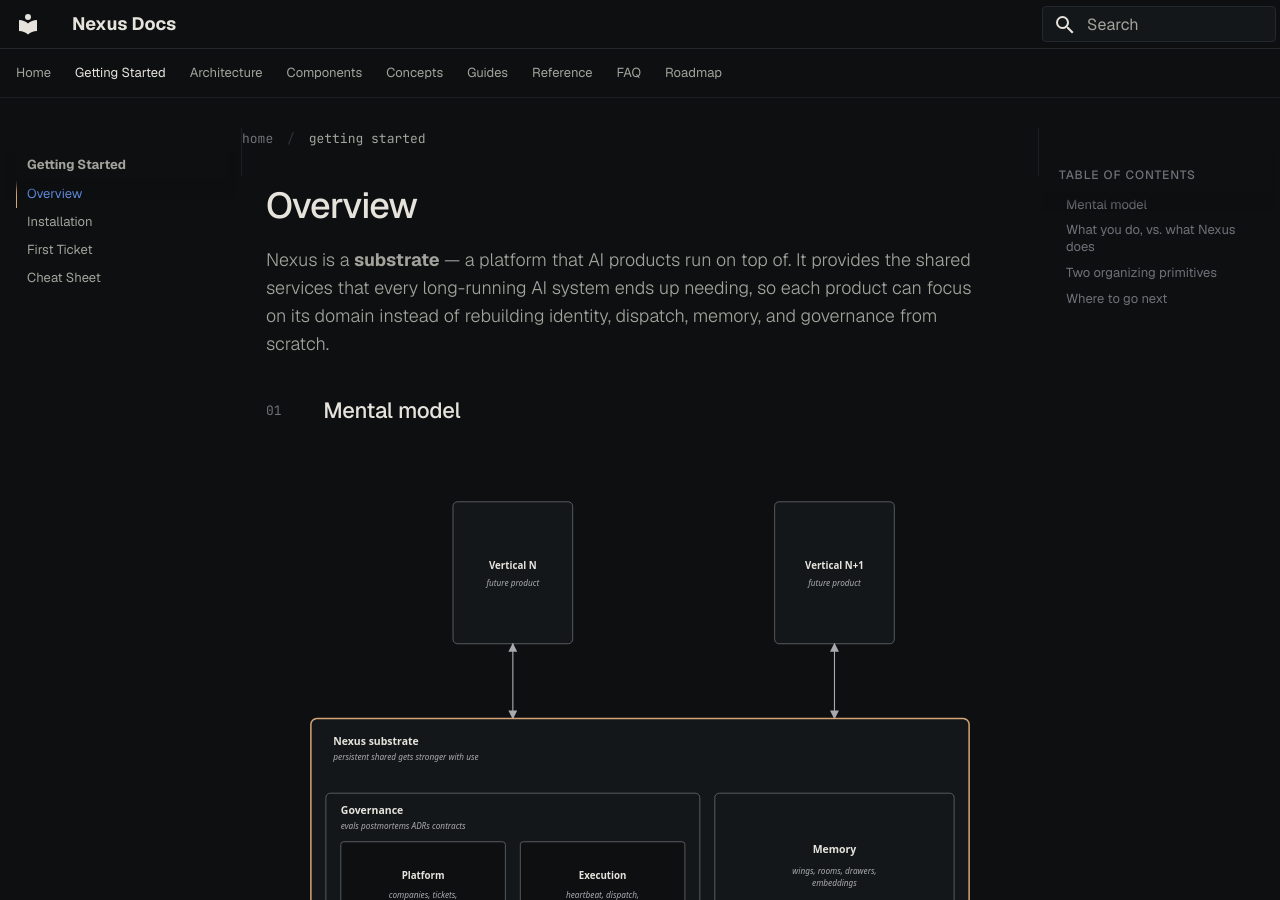
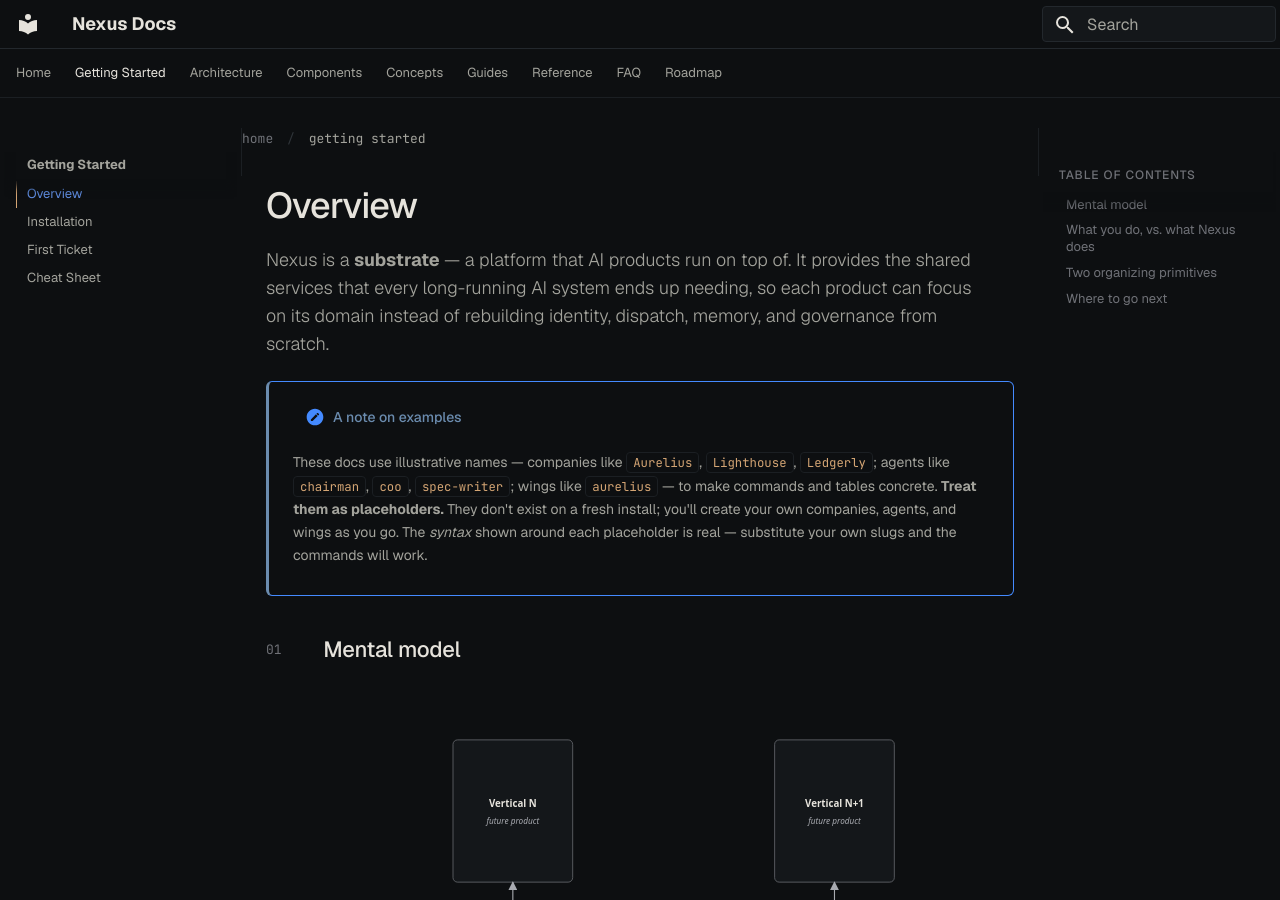
Before and after one commit to nexus-holdings/nexus-docs, an MkDocs documentation site: the page built from docs/getting-started/overview.md, in a window 1280 px wide and 900 px high. Built offline with MkDocs 1.6.1 and Material for MkDocs 9.7.7, drawn with Linux system fonts in a browser that asks for light colours.

Commit message:
Add placeholder-convention callout to the overview page
Address Pattern A from the docs-vs-reality audit: the docs use
illustrative names (Aurelius / Lighthouse / Ledgerly companies,
chairman / coo / spec-writer agents, aurelius wing) that don't
exist on a fresh install. Operators following commands literally
with those placeholder values would get empty results.

The fix is verbose framing — a !!! note admonition near the top of
the first page after the index, naming the convention explicitly:
the example values are placeholders; the surrounding syntax is real.

This also handles Pattern D — the aspirational agent names stay
as inspirational examples, now explicitly framed as such.

Co-Authored-By: Claude Opus 4.7 (1M context) <noreply@anthropic.com>

```diff
--- a/docs/getting-started/overview.md
+++ b/docs/getting-started/overview.md
@@ -1,6 +1,9 @@
 # Overview
 
 Nexus is a **substrate** — a platform that AI products run on top of. It provides the shared services that every long-running AI system ends up needing, so each product can focus on its domain instead of rebuilding identity, dispatch, memory, and governance from scratch.
+
+!!! note "A note on examples"
+    These docs use illustrative names — companies like `Aurelius`, `Lighthouse`, `Ledgerly`; agents like `chairman`, `coo`, `spec-writer`; wings like `aurelius` — to make commands and tables concrete. **Treat them as placeholders.** They don't exist on a fresh install; you'll create your own companies, agents, and wings as you go. The *syntax* shown around each placeholder is real — substitute your own slugs and the commands will work.
 
 ## Mental model
 
```
